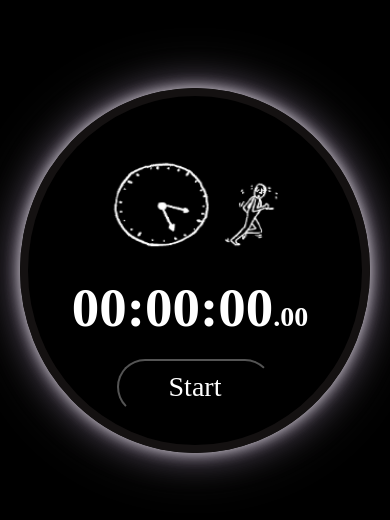
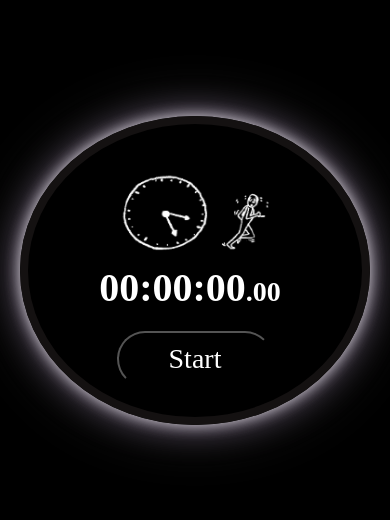
Before and after one commit to joilsomichalski/stopwatch, a plain HTML site: page index.html in a window 390 px wide. Shown: the part 152-672 px from the top of the page. Drawn offline with Linux system fonts and the light colour scheme.

Commit message:
Update style.css

```diff
--- a/style.css
+++ b/style.css
@@ -94,8 +94,17 @@ button:active{
 }
 
 @media (max-width: 980px) {
-  .principal {
+.principal {
     max-width: 350px;
     height: auto;
   }
+
+#gif, #giff {
+    width: 160px;
+    height: 120px;
+    object-fit: contain;
 }
+
+    h1{
+    font-size: 40px;
+    }
```
